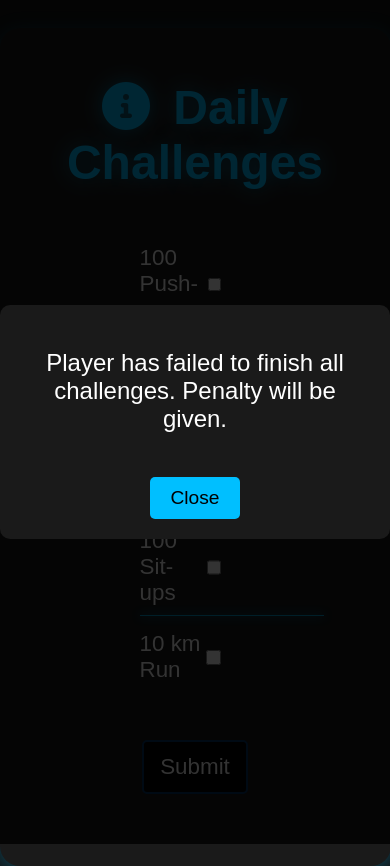
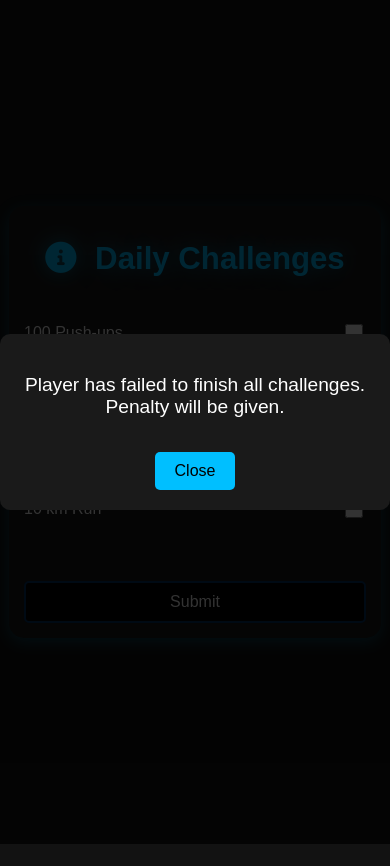
Before and after one commit to m1n7exe/SoloLevellingDailyChallenge, a plain HTML site: page index.html in a window 390 px wide. Both pictures are taken after a click on the button "Submit". After the commit the page ends 844 px from the top, so only its background shows below. Drawn offline with Linux system fonts and the light colour scheme.

Commit message:
configured for mobile view

```diff
--- a/index.html
+++ b/index.html
@@ -1,4 +1,4 @@
-v<!DOCTYPE html>
+<!DOCTYPE html>
 <html lang="en">
 <head>
     <meta charset="UTF-8">
@@ -16,243 +16,189 @@ body {
             justify-content: center;
             align-items: center;
             height: 100vh;
-    overflow: hidden;
             flex-direction: column;
-    margin: 0; /* Removed margin to prevent unwanted space */
+            margin: 0;
+            padding: 0 15px;
         }
 
         /* Heading */
         h1 {
-    font-size: 3rem; /* Increased font size */
-    margin-bottom: 1.5rem; /* Reduced space below the heading */
+            font-size: 8vw; /* Scales dynamically with screen width */
+            margin-bottom: 1rem;
             text-align: center;
-    color: #00BFFF; /* Blue glow like Solo Leveling */
+            color: #00BFFF;
             text-shadow: 0 0 20px rgba(0, 191, 255, 0.5);
         }
 
         h1 i {
-    margin-right: 10px; /* Adds space between the icon and text */
+            margin-right: 10px;
             color: #00BFFF;
         }
 
-/* Dashboard Container */
+        /* Container */
         .container {
-    width: 90%;
-    max-width: 600px; /* Increased container width */
-    height: auto; /* Automatic height adjustment based on content */
+            width: 100%;
+            max-width: 450px;
             background-color: #1a1a1a;
-    border-radius: 20px; /* Increased border radius */
-    box-shadow: 0 4px 20px rgba(0, 191, 255, 0.3); /* Blue glowy shadow */
-    padding: 20px; /* Adjusted padding for better alignment */
+            border-radius: 15px;
+            box-shadow: 0 4px 15px rgba(0, 191, 255, 0.3);
+            padding: 20px;
             text-align: left;
             display: flex;
             flex-direction: column;
             justify-content: flex-start;
-    margin-top: 2rem; /* Added margin-top to avoid the container sticking to the top */
         }
 
         /* Task List */
         .task-list {
             list-style-type: none;
-    padding-left: 120px;
-    margin-bottom: 2rem; /* Adjusted margin for better spacing */
+            padding: 0;
+            margin-bottom: 1.5rem;
         }
 
         .task-list li {
-    margin: 15px 0; /* Adjusted spacing between items */
-    font-size: 1.4rem;
+            margin: 12px 0;
+            font-size: 4vw; /* Scales dynamically */
             display: flex;
             justify-content: space-between;
             align-items: center;
-    position: relative; /* Needed for absolute positioning of ::after */
-    padding-bottom: 10px; /* Space above the border */
-
+            position: relative;
+            padding-bottom: 8px;
         }
 
         .task-list li::after {
             content: "";
-    width: 80%; /* Adjust width to make it shorter */
+            width: 100%;
             height: 1px;
-    background-color: #009ACD; /* Match previous border color */
+            background-color: #009ACD;
             position: absolute;
             bottom: 0;
             box-shadow: 0px 0px 8px #009ACD, 0px 0px 15px rgba(0, 154, 205, 0.8);
         }
 
         .task-list li:last-child::after {
-    display: none; /* Removes border from the last item */
-}
-
-
-
-.task-list li:last-child {
-    border-bottom: none; /* Removes border from the last task */
+            display: none;
         }
 
         /* Checkboxes */
         .task-list li input {
-    margin-right: 150px;
-    width: 25px; /* Adjusted checkbox size */
-    height: 25px;
+            width: 20px;
+            height: 20px;
             accent-color: #00BFFF;
         }
 
-
-
         /* Submit Button */
         .submit-btn {
-    display: block; /* Makes the button a block element */
-    width: 30%;
+            width: 100%;
             padding: 12px;
             background-color: black;
             color: white;
-    font-size: 1.4rem;
+            font-size: 1.2rem;
             border: 2px solid #003366;
             border-radius: 5px;
             cursor: pointer;
             transition: background-color 0.3s, border-color 0.3s;
-    margin: 0 auto 2rem auto; /* Centers the button */
+            margin-top: 1rem;
         }
 
-
         .submit-btn:hover {
-    background-color: #003366; /* Dark blue tint on hover */
-    border-color: #00BFFF; /* Light blue outline on hover */
-}
-
-/* Message */
-#message {
-    margin-top: 20px;
-    color: red;
-    font-size: 1.2rem;
-}
-
-/* Completed Tasks */
-.completed {
-    color: #00BFFF;
-    font-weight: bold;
+            background-color: #003366;
+            border-color: #00BFFF;
         }
 
         /* Modal */
-#modal {
-    display: none; /* Hidden by default */
+        .modal {
+            display: none;
             position: fixed;
             top: 0;
             left: 0;
             width: 100%;
             height: 100%;
-    background-color: rgba(0, 0, 0, 0.8); /* Black background with transparency */
+            background-color: rgba(0, 0, 0, 0.8);
             justify-content: center;
             align-items: center;
             z-index: 10;
         }
 
-#modalContent {
+        .modal-content {
             background-color: #1a1a1a;
             padding: 20px;
             border-radius: 10px;
             text-align: center;
             color: white;
-    font-size: 1.5rem;
+            font-size: 1.2rem;
+            max-width: 90%;
         }
 
-#closeModal {
+        .modal button {
             background-color: #00BFFF;
             color: black;
             border: none;
             padding: 10px 20px;
-    font-size: 1.2rem;
+            font-size: 1rem;
             cursor: pointer;
-    margin-top: 20px;
+            margin-top: 15px;
             border-radius: 5px;
         }
 
-#closeModal:hover {
+        .modal button:hover {
             background-color: #009ACD;
         }
 
-#modal2 {
-    display: none; /* Hidden by default */
-    position: fixed;
-    top: 0;
-    left: 0;
-    width: 100%;
-    height: 100%;
-    background-color: rgba(0, 0, 0, 0.8); /* Black background with transparency */
-    justify-content: center;
-    align-items: center;
-    z-index: 10;
+        /* Responsive Adjustments */
+        @media (max-width: 500px) {
+            .container {
+                padding: 15px;
+                max-width: 95%;
             }
 
-#modal2Content {
-    background-color: #1a1a1a;
-    padding: 20px;
-    border-radius: 10px;
-    text-align: center;
-    color: white;
-    font-size: 1.5rem;
+            .task-list li {
+                font-size: 1rem;
+                flex-wrap: wrap;
             }
 
-#closeModal2 {
-    background-color: #00BFFF;
-    color: black;
-    border: none;
-    padding: 10px 20px;
-    font-size: 1.2rem;
-    cursor: pointer;
-    margin-top: 20px;
-    border-radius: 5px;
+            .task-list li label {
+                width: 70%;
             }
 
-#closeModal2:hover {
-    background-color: #009ACD;
+            .task-list li input {
+                width: 18px;
+                height: 18px;
             }
 
+            .submit-btn {
+                font-size: 1rem;
+                padding: 10px;
+            }
+        }
     </style>
 </head>
 <body>
 
     <div class="container">
-        <h1>
-            <i class="fas fa-info-circle"></i> Daily Challenges
-        </h1>
+        <h1><i class="fas fa-info-circle"></i> Daily Challenges</h1>
 
         <ul class="task-list">
-            <li>
-                <label for="pushups">100 Push-ups</label>
-                <input type="checkbox" id="pushups">
-            </li>
-            <li>
-                <label for="pullups">100 Pull-ups</label>
-                <input type="checkbox" id="pullups">
-            </li>
-            <li>
-                <label for="squats">100 Squats</label>
-                <input type="checkbox" id="squats">
-            </li>
-            <li>
-                <label for="situps">100 Sit-ups</label>
-                <input type="checkbox" id="situps">
-            </li>
-            <li>
-                <label for="run">10 km Run</label>
-                <input type="checkbox" id="run">
-            </li>
+            <li><label for="pushups">100 Push-ups</label><input type="checkbox" id="pushups"></li>
+            <li><label for="pullups">100 Pull-ups</label><input type="checkbox" id="pullups"></li>
+            <li><label for="squats">100 Squats</label><input type="checkbox" id="squats"></li>
+            <li><label for="situps">100 Sit-ups</label><input type="checkbox" id="situps"></li>
+            <li><label for="run">10 km Run</label><input type="checkbox" id="run"></li>
         </ul>
+
         <button class="submit-btn" id="submitBtn">Submit</button>
-        <div id="message"></div>
     </div>
 
     <!-- Modal -->
-    <div id="modal">
-        <div id="modalContent">
+    <div id="modal" class="modal">
+        <div class="modal-content">
             <p>Player has finished all daily challenges.</p>
             <button id="closeModal">Close</button>
         </div>
     </div>
 
-    <div id="modal2">
-        <div id="modal2Content">
+    <div id="modal2" class="modal">
+        <div class="modal-content">
             <p>Player has failed to finish all challenges. Penalty will be given.</p>
             <button id="closeModal2">Close</button>
         </div>
@@ -260,41 +206,23 @@ h1 i {
 
     <script>
         document.getElementById('submitBtn').addEventListener('click', function () {
-            const pushups = document.getElementById('pushups').checked;
-            const pullups = document.getElementById('pullups').checked;
-            const squats = document.getElementById('squats').checked;
-            const situps = document.getElementById('situps').checked;
-            const run = document.getElementById('run').checked;
+            const checks = document.querySelectorAll('.task-list input');
+            const allChecked = [...checks].every(input => input.checked);
+            const modalToShow = allChecked ? 'modal' : 'modal2';
 
-            const messageElement = document.getElementById('message');
-
-            if (pushups && pullups && squats && situps && run) {
-                messageElement.textContent = ""; // Clear the message
-                document.getElementById('modal').style.display = 'flex'; // Show the modal
-            } else {
-                messageElement.textContent = ""; // Clear the message
-                document.getElementById('modal2').style.display = 'flex'; // Show the modal
-            }
+            document.getElementById(modalToShow).style.display = 'flex';
         });
 
-        // Close the modal
-        document.getElementById('closeModal').addEventListener('click', function () {
-            document.getElementById('modal').style.display = 'none';
+        document.querySelectorAll('.modal button').forEach(button => {
+            button.addEventListener('click', () => {
+                document.querySelectorAll('.modal').forEach(modal => modal.style.display = 'none');
+            });
         });
 
-        document.getElementById('closeModal2').addEventListener('click', function () {
-            document.getElementById('modal2').style.display = 'none';
-        });
-
-        // Optional: Change the style when each challenge is checked
-        const checkboxes = document.querySelectorAll('.task-list input');
-        checkboxes.forEach((checkbox) => {
-            checkbox.addEventListener('change', function () {
-                if (this.checked) {
-                    this.previousElementSibling.classList.add('completed');
-                } else {
-                    this.previousElementSibling.classList.remove('completed');
-                }
+        // Change style when checked
+        document.querySelectorAll('.task-list input').forEach(input => {
+            input.addEventListener('change', function () {
+                this.previousElementSibling.classList.toggle('completed', this.checked);
             });
         });
     </script>
```
Lines whose indentation alone changed are shown as unchanged.
